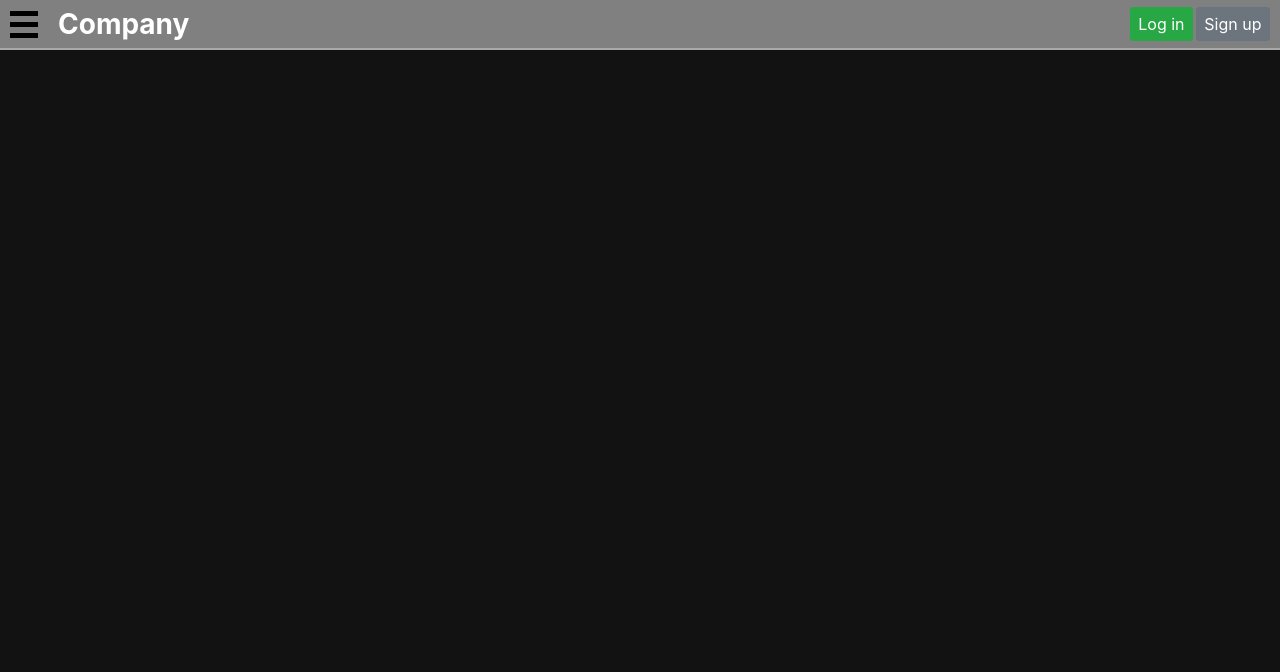
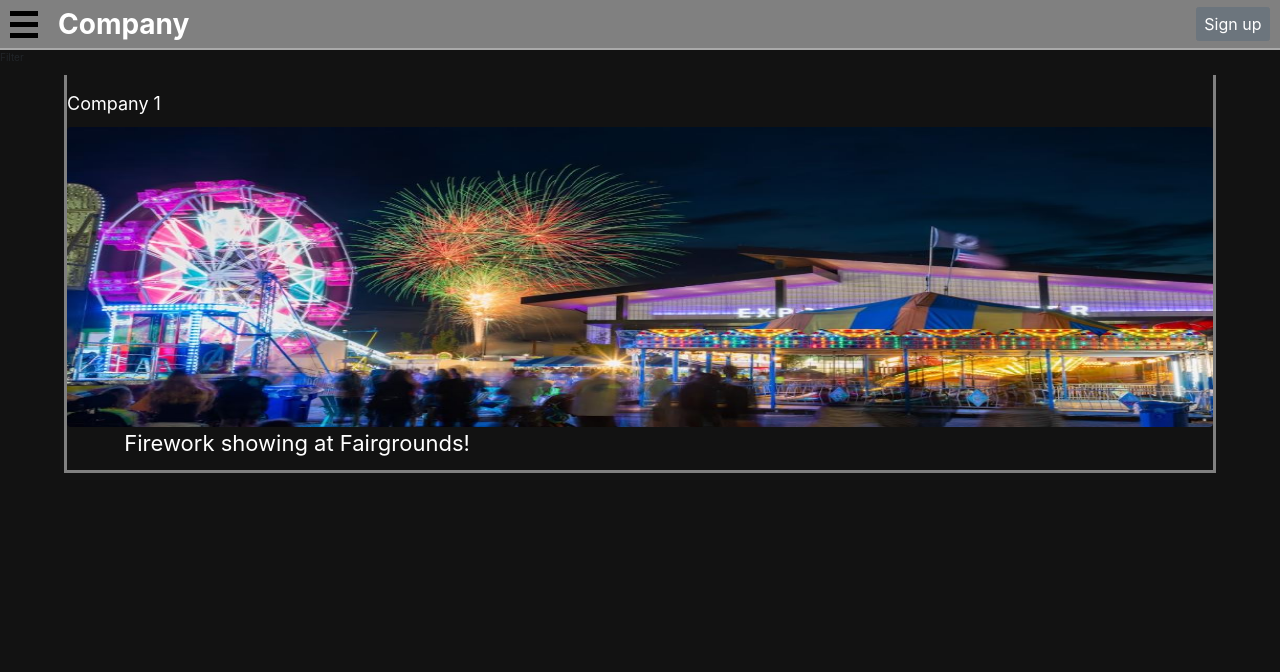
Before and after one commit to tyland5/Eventful, a PHP site: page /src/feed.html in a window 1280 px wide. Shown: the top 672 px of the page. Run offline with PHP 8.4, Linux system fonts and the light colour scheme.

Commit message:
Started formatting the feed with posts
I took out the login button from navbar and restructured all filed into folders. src contains html or php code, style contains css, and images contains any image that will be used. In terms of the feed, I only added the poster text, post thumbnail, and event title

```diff
--- a/feed.html
+++ b/src/feed.html
@@ -6,10 +6,11 @@
         <meta http-equiv="x-ua-compatible" content="ie=edge" />
         <title>Feed</title>
         <link rel="stylesheet" href="https://cdn.jsdelivr.net/npm/bootstrap@4.0.0/dist/css/bootstrap.min.css" integrity="sha384-Gn5384xqQ1aoWXA+058RXPxPg6fy4IWvTNh0E263XmFcJlSAwiGgFAW/dAiS6JXm" crossorigin="anonymous">
-        <link href="style.css" rel="stylesheet" type="text/css">
+        <link href="../style/style.css" rel="stylesheet" type="text/css">
     </head>
 
     <body>
+
         <navbar class="navigator">
             <div style ="display: flex; align-items: center;">
                 <div>
@@ -20,15 +21,23 @@
                 <p>Company</p>
             </div>
             <div class="nav-logsign-btns">
-                <button type="button" class="btn btn-success">Log in</button>
+                <!-- <button type="button" class="btn btn-success">Log in</button> -->
                 <button type="button" class="btn btn-secondary">Sign up</button>
             </div>
 
         </navbar>
 
-        <div class="test">
+        <p class="filter-btn">Filter</p>
 
+        <div class ="feed-area">
+            <div class="post-feedview">
+                <img class ="poster-pfp-feedview" src="">
+                <p class="poster-feedview">Company 1</p>
+                <img class ="post-thumbnail" src="../images/dummy-post.jpg">
+                <p class="title-feedview">Firework showing at Fairgrounds!</p>
+            </div>
         </div>
+
     </body>
 
 </html>
--- a/style.css
+++ b/style/style.css
@@ -63,3 +63,35 @@ body{
         font-size: 1.4rem;
     }
 }
+
+.feed-area{
+    width: 90%;
+    margin-left: 5%;
+    border-left: 3px solid gray;
+    border-right: 3px solid gray;
+}
+
+.post-feedview{
+    width: 100%;
+    border-bottom: 3px solid gray;
+}
+
+.poster-feedview{
+    font-size: 1.8rem;
+    color: white;
+}
+
+.post-thumbnail{
+    height: auto;
+    max-height: 300px;
+    width: 100%;
+    border-radius: 4px;
+}
+
+.title-feedview{
+    font-size: 2.2rem;
+    color: white;
+    max-width: 90%;
+    margin-left: 5%;
+
+}
```
Also changed, not shown: images/dummy-post.jpg (added).
